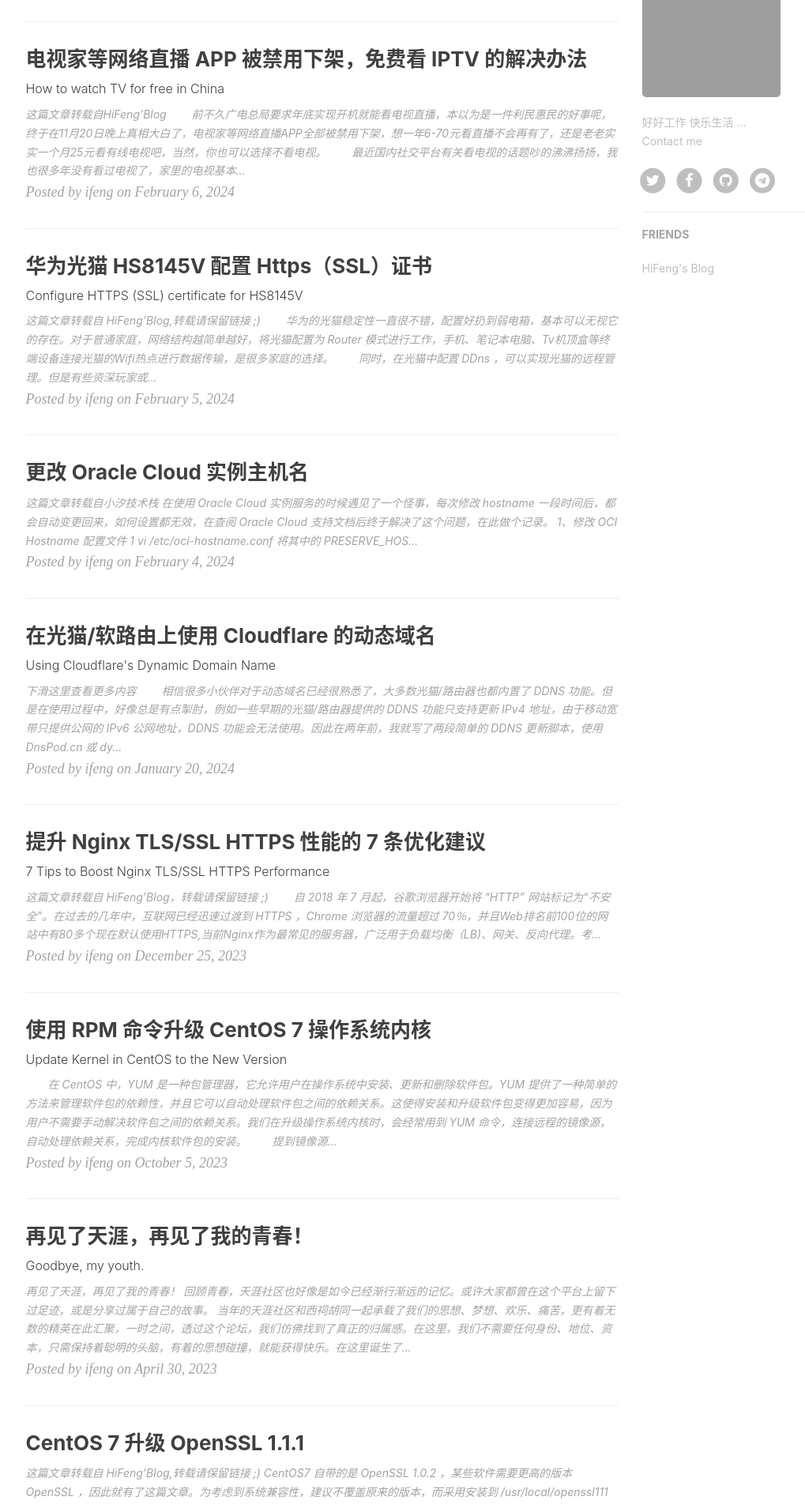
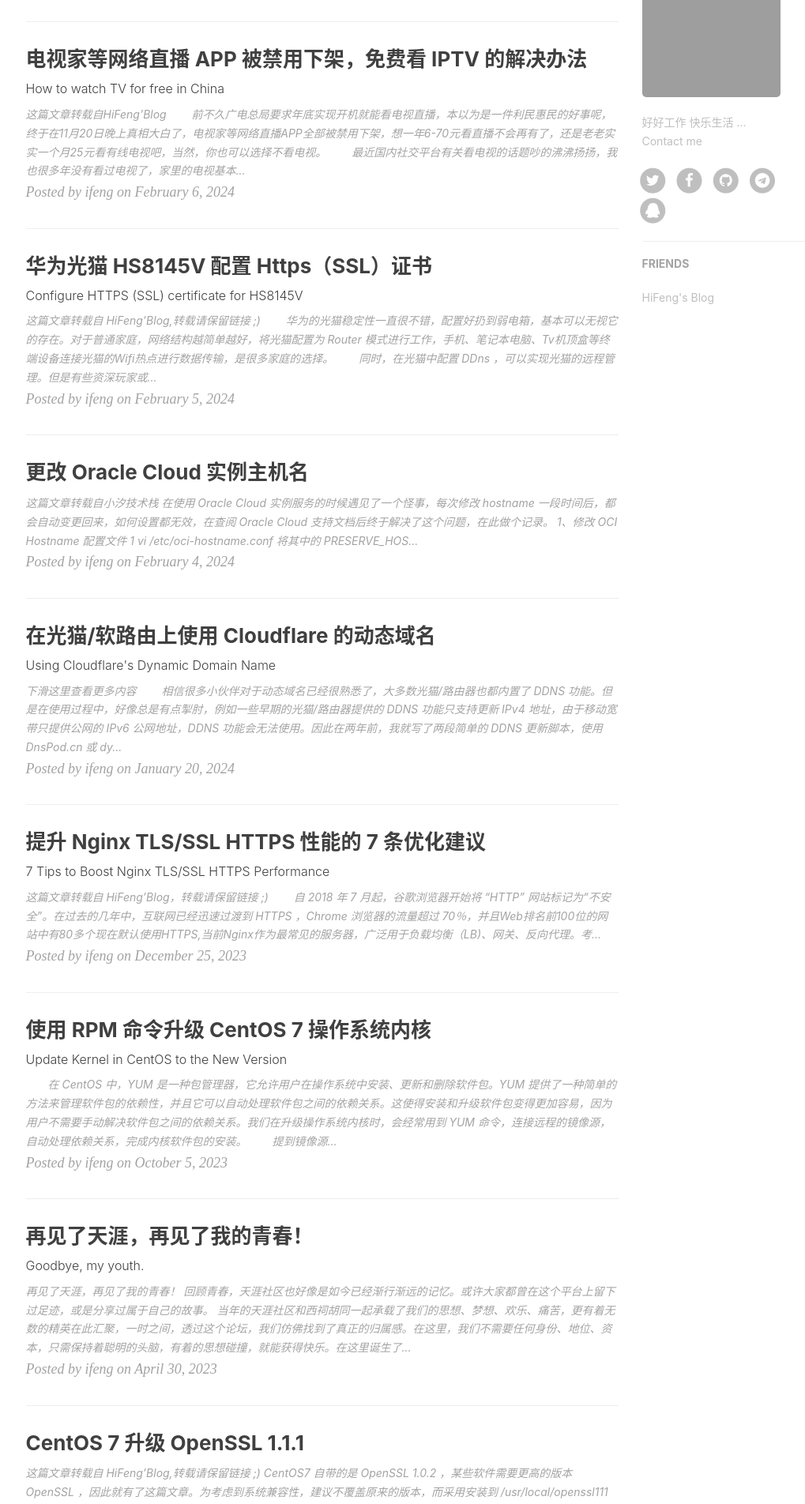
Before and after one commit to a97083435/hiifeng.github.io, a Jekyll site: the page built from index.html, in a window 1280 px wide. Shown: the part 647-2551 px from the top of the page at 79% size, without its empty margins (135-1154 px from the left). Built offline with Jekyll 4.4.1, drawn with Linux system fonts in a browser that asks for light colours; the list of posts is cut into pages by our own code; comment, search, counter and statistics services are not loaded; grey boxes are pictures that could not be loaded.

Commit message:
Update sns-links.html

```diff
--- a/_includes/sns-links.html
+++ b/_includes/sns-links.html
@@ -88,4 +88,14 @@
     </a>
   </li>
   {% endif %}
+  {% if site.qq_username %}
+  <li>
+    <a target="_blank" href="tencent://message/?uin={{ site.qq_username }}&Site=&Menu=no">
+      <span class="fa-stack fa-lg">
+        <i class="fa fa-circle fa-stack-2x"></i>
+        <i class="fa fa-qq fa-stack-1x fa-inverse"></i>
+      </span>
+    </a>
+  </li>
+  {% endif %}
 </ul>
```
